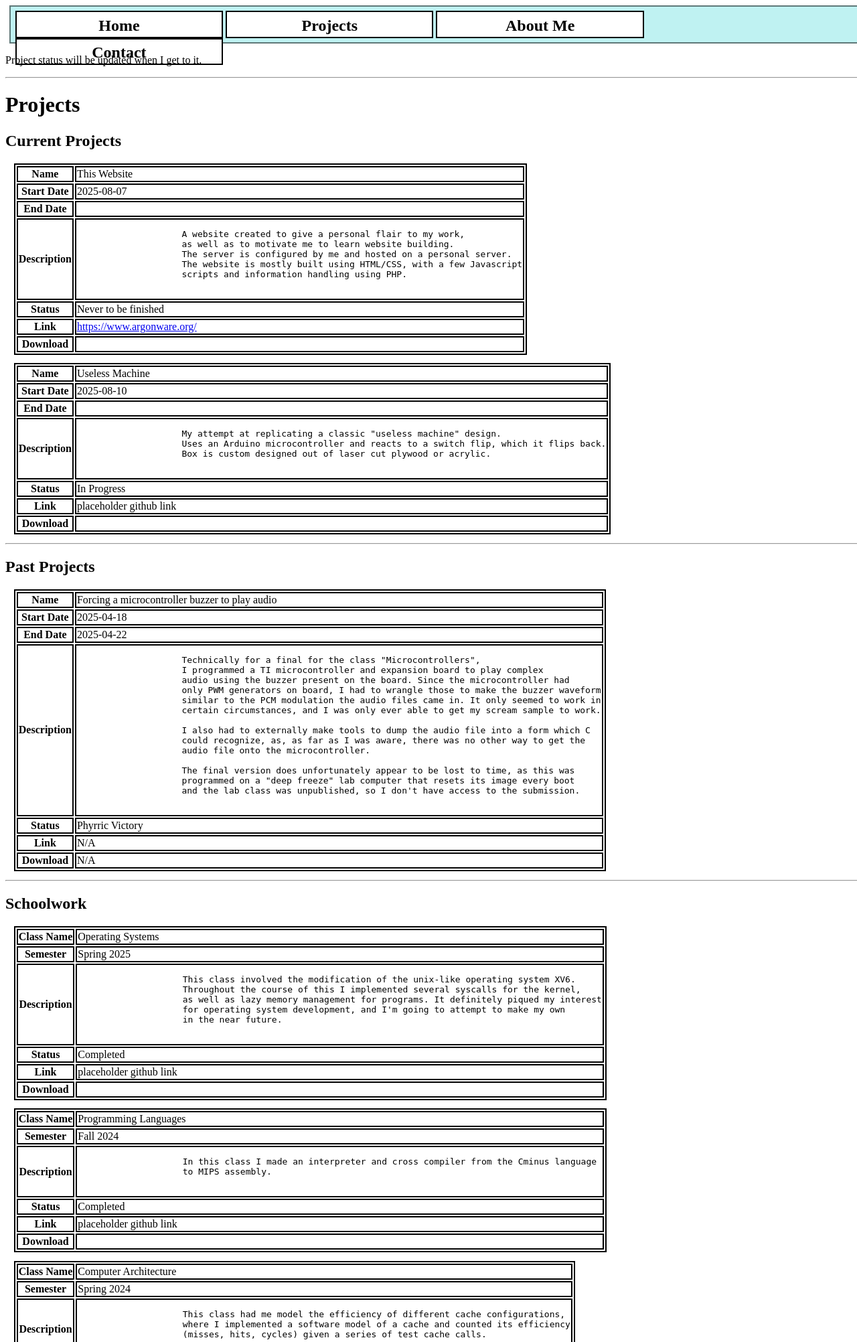
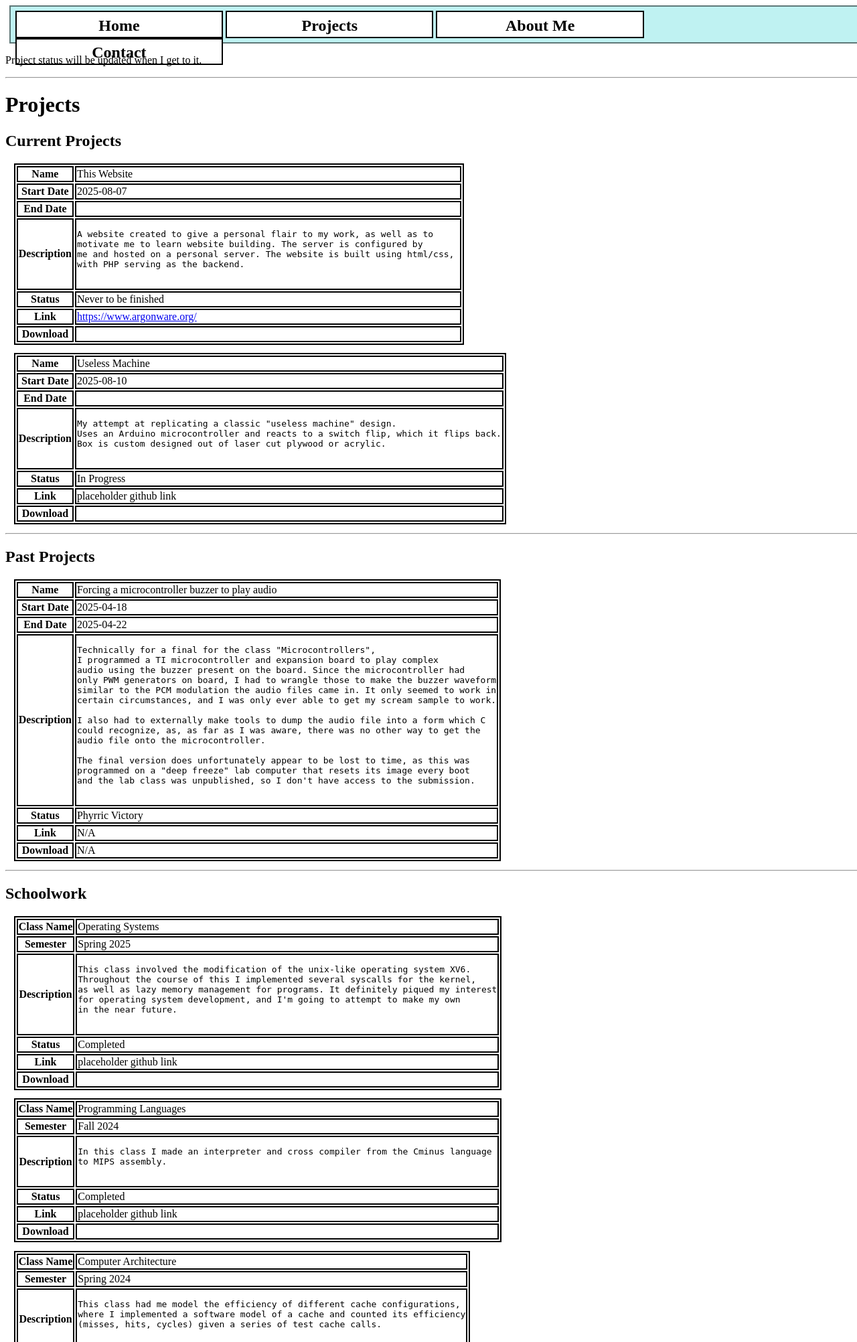
Before and after one commit to Argon2901/Argonware, a PHP site: page /projects.php in a window 1280 px wide. Shown: the top 2004 px of the page at 67% size. Run offline with PHP 8.4, Linux system fonts and the light colour scheme.

Commit message:
Fixed preformatted sections

```diff
--- a/index.php
+++ b/index.php
@@ -6,7 +6,7 @@ include "components.php";
 <!DOCTYPE html>
 <html>
     <head>
-        <title>I'll Think of a Title Name Later</title>
+        <title>Argonware</title>
         <meta charset="UTF-8">
         <meta name="author" content="Collin Thompson">
         <meta name="viewport" content="width=device-width, initial-scale=1.0">
@@ -17,6 +17,6 @@ include "components.php";
 
     <body>
         <?php echo header_template();?>
-        The personal website of Collin Thompson.
+        <h1>The personal website of Collin Thompson.</h1>
     </body>
 </html>
--- a/projects.php
+++ b/projects.php
@@ -6,7 +6,7 @@ include "components.php";
 <!DOCTYPE html>
 <html>
     <head>
-        <title>I'll Think of a Title Name Later</title>
+        <title>Argonware</title>
         <meta charset="UTF-8">
         <meta name="author" content="Collin Thompson">
         <meta name="viewport" content="width=device-width, initial-scale=1.0">
@@ -37,11 +37,10 @@ include "components.php";
             <tr>
                 <th>Description</th>
                 <td><pre>
-                    A website created to give a personal flair to my work,
-                    as well as to motivate me to learn website building.
-                    The server is configured by me and hosted on a personal server.
-                    The website is mostly built using HTML/CSS, with a few Javascript
-                    scripts and information handling using PHP.
+A website created to give a personal flair to my work, as well as to
+motivate me to learn website building. The server is configured by
+me and hosted on a personal server. The website is built using html/css,
+with PHP serving as the backend.
                 </pre></td>
             </tr>
             <tr>
```
Also changed, not shown: aboutme.php (+7 -7 lines), contact.php (+7 -13 lines). Lines whose indentation alone changed are shown as unchanged.
